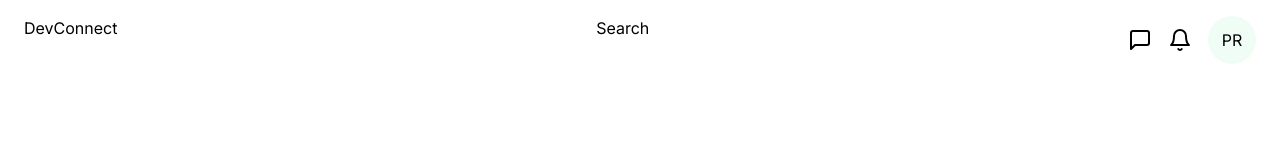
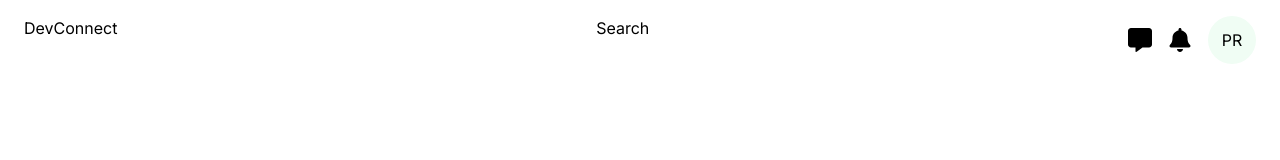
Before and after one commit to Mahred1/dev-connect, a Next.js app: page / in a window 1280 px wide. Shown: the top 160 px of the page. Built offline with nearby package versions, Linux system fonts and the light colour scheme.

Commit message:
configured next auth

```diff
--- /dev/null
+++ b/app/api/auth/[...nextauth]/route.ts
@@ -0,0 +1,2 @@
+import { handlers } from "@/auth"
+export const { GET, POST } = handlers
--- /dev/null
+++ b/app/auth.ts
@@ -0,0 +1,5 @@
+import NextAuth from "next-auth"
+
+export const { handlers, signIn, signOut, auth } = NextAuth({
+  providers: [],
+})
--- /dev/null
+++ b/app/middleware.ts
@@ -0,0 +1 @@
+export { auth as middleware } from "./auth"
--- a/components/navigation/navbar/NavBar.tsx
+++ b/components/navigation/navbar/NavBar.tsx
@@ -1,5 +1,6 @@
 import React from 'react'
-import { FiBell, FiMessageSquare } from 'react-icons/fi'
+import { FaBell } from 'react-icons/fa'
+import { FaMessage } from 'react-icons/fa6'
 
 const NavBar = () => {
   return (
@@ -7,8 +8,8 @@ const NavBar = () => {
         <div>DevConnect</div>
         <div>Search</div>
         <div className='flex gap-4 items-center'>
-            <FiMessageSquare className='text-2xl' />
-            <FiBell className='text-2xl' />
+            <FaMessage className='text-2xl' />
+            <FaBell className='text-2xl' />
             <div className='rounded-full bg-green-50 w-12 h-12 flex justify-center items-center  '>PR</div>
 
         </div>
--- a/package.json
+++ b/package.json
@@ -14,6 +14,7 @@
     "clsx": "^2.1.1",
     "lucide-react": "^0.552.0",
     "next": "16.0.1",
+    "next-auth": "^5.0.0-beta.30",
     "react": "19.2.0",
     "react-dom": "19.2.0",
     "react-icons": "^5.5.0",
```
Also changed, not shown: 1 other file (tests, documents, lock files or other folders).
